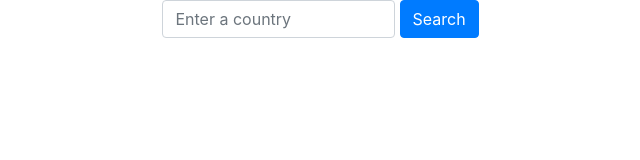
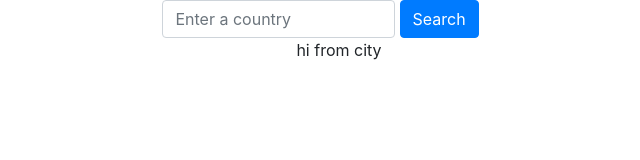
Before and after one commit to yewyewXD/React-Weather-App, a React (Create React App) app: page / in a window 1280 px wide. Shown: the top 160 px of the page, without its empty margins (301-941 px from the left). Built offline with nearby package versions, Linux system fonts and the light colour scheme.

Commit message:
get cities data

```diff
--- a/src/App.jsx
+++ b/src/App.jsx
@@ -4,10 +4,8 @@ import SearchBar from "./components/SearchBar";
 
 function App() {
   return (
-    <div className="container">
-      <div className="d-flex justify-content-center align-items-center flex-column">
-        <SearchBar />
-      </div>
+    <div className="d-flex justify-content-center align-items-center flex-column">
+      <SearchBar />
     </div>
   );
 }
--- a/src/components/AllCity.jsx
+++ b/src/components/AllCity.jsx
@@ -1,16 +1,19 @@
 import React, { useState } from "react";
 import axios from "axios";
+import City from "./City";
 
 export default function AllCity({ countryData }) {
+  const [cities, setCities] = useState(null);
+
   async function fetchCityWeather(lon, lat) {
-    console.log("Lon:", lon, ", Lat:", lat);
+    // console.log("Lon:", lon, ", Lat:", lat);
 
     const res = await axios.post(
       `http://api.openweathermap.org/data/2.5/find?lat=${lat}&lon=${lon}&cnt=30&appid=9a6f2e544e3a8ce2e1271032a1ec02f8&units=metric`
     );
 
-    const data = res.data.list;
-    console.log(data);
+    const citiesData = res.data.list;
+    setCities(citiesData);
   }
 
   return (
@@ -20,17 +23,20 @@ export default function AllCity({ countryData }) {
           countryData.map((country, index) => (
             <div className="row mt-3" key={index}>
               <button
-                className="btn btn-secondary btn-md"
+                className="btn btn-secondary btn-md mx-2"
                 onClick={(e) => {
                   e.preventDefault();
                   fetchCityWeather(country.lon, country.lat);
                 }}
               >
-                Fetch more
+                See more in {country.name}
               </button>
             </div>
           ))}
       </div>
+
+      {/* Render Each City */}
+      <City cities={cities} />
     </>
   );
 }
--- /dev/null
+++ b/src/components/City.jsx
@@ -0,0 +1,6 @@
+import React from "react";
+
+export default function City({ cities }) {
+  console.log(cities);
+  return <div>hi from city</div>;
+}
--- a/src/components/SearchBar.jsx
+++ b/src/components/SearchBar.jsx
@@ -9,13 +9,13 @@ export default function SearchBar() {
 
   async function handleCountrySearch() {
     const selectedCountry = countryEl.current.value.toLowerCase();
-    console.log("Selected Country:", selectedCountry);
+    // console.log("Selected Country:", selectedCountry);
 
     const res = await axios.post(
       `https://api.openweathermap.org/data/2.5/weather?q=${selectedCountry}&appid=9a6f2e544e3a8ce2e1271032a1ec02f8&units=metric`
     );
     const data = res.data;
-    console.log(data);
+    // console.log(data);
 
     const newCountryData = [
       {
@@ -29,7 +29,7 @@ export default function SearchBar() {
     setCountryData(newCountryData);
   }
 
-  console.log(countryData);
+  // console.log(countryData);
   return (
     <>
       <div className="form-row">
```
